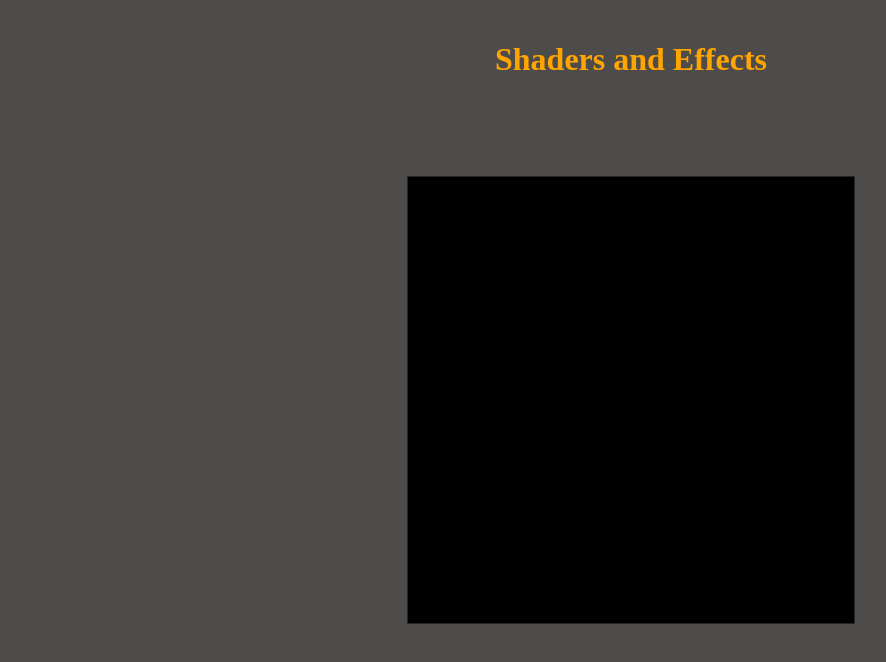
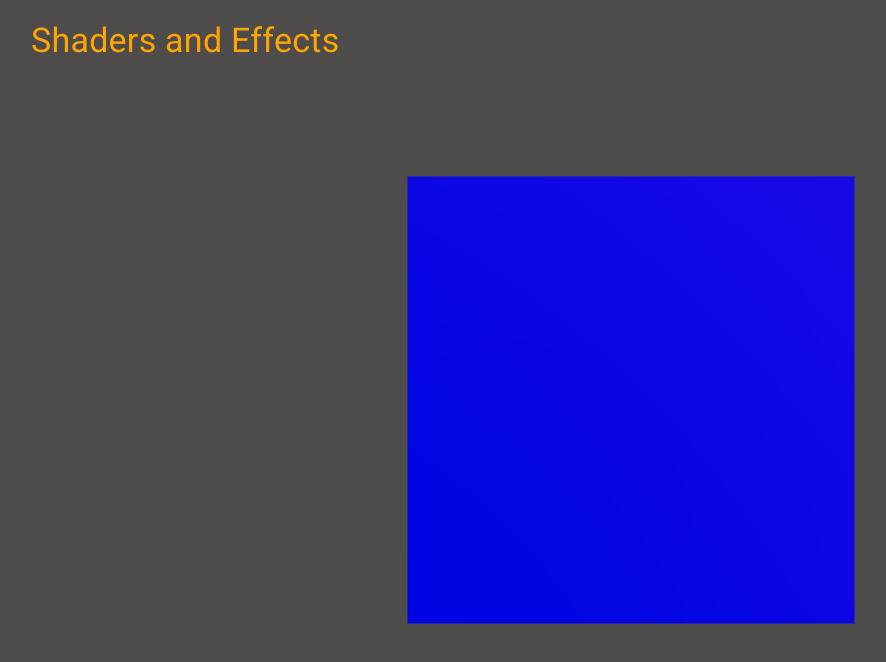
Before and after one commit to DoctorTone/shader_effects_r3f, a React (Vite) app: page / in a window 1280 px wide. Shown: the top 662 px of the page, without its empty margins (9-895 px from the left). Built offline with nearby package versions, Linux system fonts and the light colour scheme.

Commit message:
Styling/css setup

```diff
--- a/src/App.jsx
+++ b/src/App.jsx
@@ -2,12 +2,16 @@ import { Canvas } from "@react-three/fiber";
 import ThreeApp from "./components/ThreeApp.jsx";
 import Title from "./UI/Title.jsx";
 
+import "@fontsource/roboto/300.css";
+import "@fontsource/roboto/400.css";
+import "@fontsource/roboto/500.css";
+import "@fontsource/roboto/700.css";
 import "./styles/styles.css";
 
 function App() {
   return (
     <>
-      <Canvas>
+      <Canvas className="canvas3D">
         <ThreeApp />
       </Canvas>
       <Title />
--- a/src/UI/Title.jsx
+++ b/src/UI/Title.jsx
@@ -1,10 +1,15 @@
 import React from "react";
+import { Typography } from "@mui/material";
 
 const Title = () => {
   return (
-    <h1 id="title" className="panel text-center text-orange">
+    <Typography
+      sx={{ pl: 5 }}
+      variant="h4"
+      id="title"
+      className="panel text-orange">
       Shaders and Effects
-    </h1>
+    </Typography>
   );
 };
 
--- a/src/components/ThreeApp.jsx
+++ b/src/components/ThreeApp.jsx
@@ -1,9 +1,13 @@
+import * as THREE from "three";
 import { Box } from "./Box.jsx";
 import { OrbitControls } from "@react-three/drei";
+import { SCENE } from "../config/Config.js";
 
 const ThreeApp = () => {
   return (
     <>
+      <ambientLight intensity={SCENE.ambientIntensity} />
+      <pointLight position={SCENE.lightPosition} />
       <Box />
       <OrbitControls />
     </>
--- /dev/null
+++ b/src/config/Config.js
@@ -0,0 +1,8 @@
+import * as three from "three";
+
+const SCENE = {
+  lightPosition: [10, 10, 10],
+  ambientIntensity: 0.5,
+};
+
+export { SCENE };
--- a/src/main.jsx
+++ b/src/main.jsx
@@ -1,9 +1,11 @@
 import React from "react";
 import ReactDOM from "react-dom/client";
+import CssBaseline from "@mui/material/CssBaseline";
 import App from "./App";
 
 ReactDOM.createRoot(document.getElementById("root")).render(
   <>
+    <CssBaseline />
     <App />
   </>
 );
--- a/src/styles/styles.css
+++ b/src/styles/styles.css
@@ -8,6 +8,10 @@ body,
   height: 100%;
   overflow: hidden;
   color: black;
+}
+
+.canvas3D {
+  background-color: #4e4b4b;
 }
 
 body {
```
